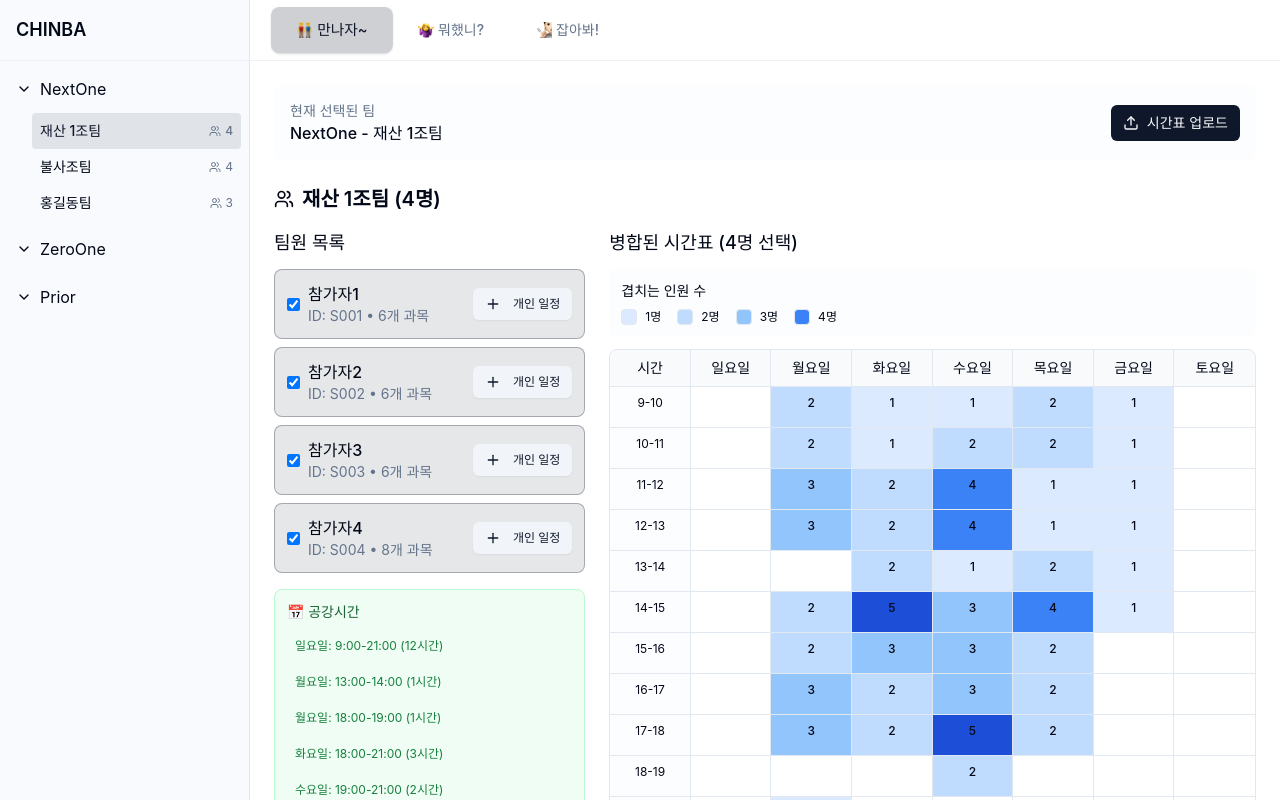
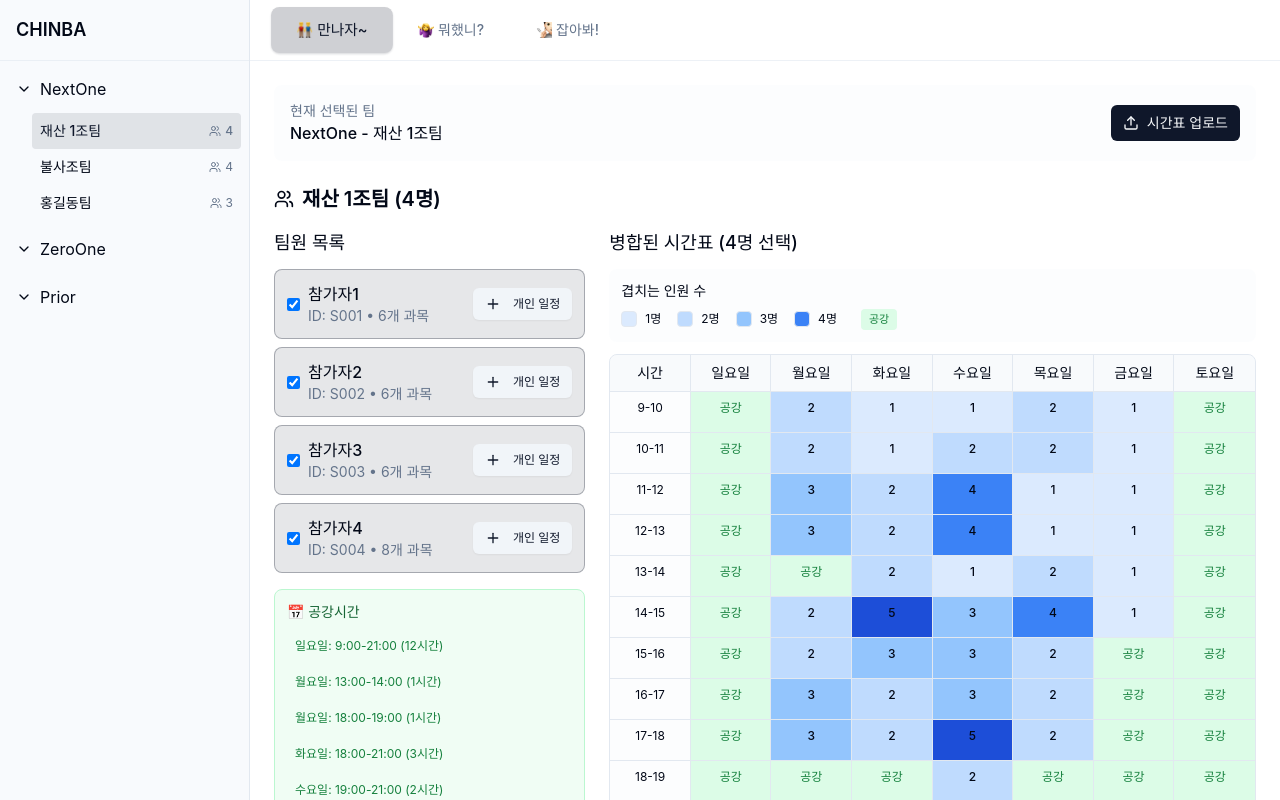
Before and after one commit to zeroone-2025/chinba-app, a React (Vite) app: page / in a window 1280 px wide. Shown: the top 800 px of the page. Built offline with nearby package versions, Linux system fonts and the light colour scheme; a web font is replaced by a local one.

Commit message:
Update : mannaja Timetable-Freetime visualize

```diff
--- a/src/components/common/TimetableGrid.tsx
+++ b/src/components/common/TimetableGrid.tsx
@@ -37,6 +37,7 @@ interface TimetableGridProps {
   onSlotMouseEnter?: (day: string, timeSlot: string) => void;
   onSlotMouseUp?: (day: string, timeSlot: string) => void;
   showFreeTimeText?: boolean;
+  showFree?: boolean; // 공강 시각적 표시 옵션 추가
   getIntensityColor?: (count: number, day?: string, timeSlot?: string) => string;
   highlightedFreeTime?: {
     day: string;
@@ -67,6 +68,7 @@ export default function TimetableGrid({
   onSlotMouseEnter,
   onSlotMouseUp,
   showFreeTimeText = false,
+  showFree = false, // 공강 표시 기본값
   getIntensityColor = defaultGetIntensityColor,
   highlightedFreeTime
 }: TimetableGridProps) {
@@ -174,7 +176,11 @@ export default function TimetableGrid({
                 onMouseDown={() => onSlotMouseDown?.(day, timeSlot)}
                 onMouseEnter={() => onSlotMouseEnter?.(day, timeSlot)}
                 onMouseUp={() => onSlotMouseUp?.(day, timeSlot)}
-                className={`p-2 text-xs border-r last:border-r-0 min-h-[40px] ${getIntensityColor(count, day, timeSlot)} ${
+                className={`p-2 text-xs border-r last:border-r-0 min-h-[40px] ${
+                  count === 0 && showFree
+                    ? 'bg-green-100' // 공강일 때 연녹색 배경
+                    : getIntensityColor(count, day, timeSlot)
+                } ${
                   onSlotClick || onSlotMouseDown ? 'cursor-pointer' : ''
                 } select-none ${
                   isHighlighted ? 'ring-4 ring-green-400 ring-opacity-70 z-10 relative' : ''
@@ -186,8 +192,8 @@ export default function TimetableGrid({
                     {count}
                   </div>
                 )}
-                {count === 0 && showFreeTimeText && (
-                  <div className="text-center text-green-700 text-xs">
+                {count === 0 && (showFreeTimeText || showFree) && (
+                  <div className="text-center text-green-700 text-xs font-medium whitespace-nowrap">
                     공강
                   </div>
                 )}
--- a/src/components/mannaja/PartnerSection.tsx
+++ b/src/components/mannaja/PartnerSection.tsx
@@ -340,6 +340,7 @@ export default function PartnerSection({ onFreeTimeSelect }: PartnerSectionProps
                   <span className="text-xs">{count}명</span>
                 </div>
               ))}
+              <span className="ml-2 inline-block rounded bg-green-100 px-2 py-0.5 text-[11px] text-green-700">공강</span>
             </div>
           </div>
 
@@ -350,6 +351,7 @@ export default function PartnerSection({ onFreeTimeSelect }: PartnerSectionProps
             personalSchedules={relevantPersonalSchedules}
             getIntensityColor={getIntensityColor}
             highlightedFreeTime={selectedFreeTime}
+            showFree={true}
           />
           <div className="mt-2 text-xs text-muted-foreground">
             * 색상이 진할수록 더 많은 팀원이 동시에 수업이 있는 시간입니다.
```
